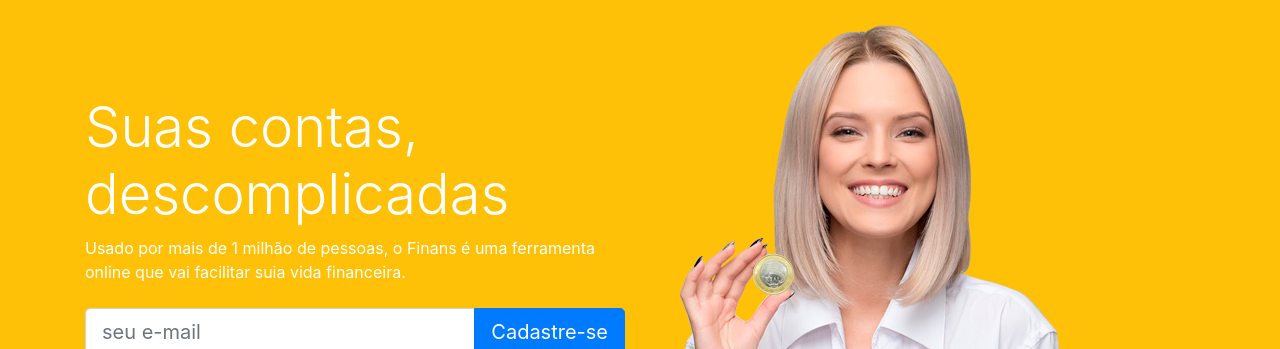
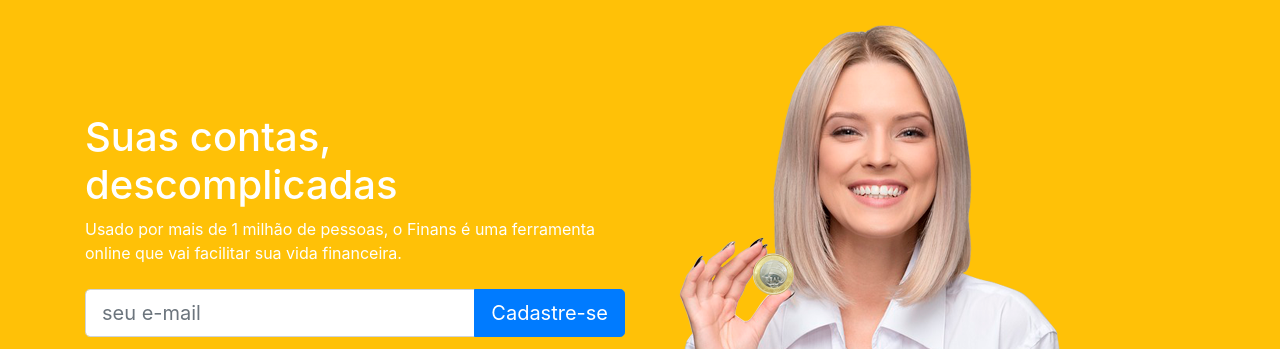
Before and after one commit to Danielcard99/Gerenciador-financeiro-Finans, a plain HTML site: page index.html in a window 1280 px wide. Shown: the part 58-407 px from the top of the page. Drawn offline with nearby package versions, Linux system fonts and the light colour scheme.

Commit message:
Confirmar

```diff
--- a/index.html
+++ b/index.html
@@ -71,10 +71,10 @@
         <div class="row">
           <div class="col-md-6 d-flex">
             <div class="align-self-center">
-              <h1 class="display-4">Suas contas, descomplicadas</h1>
+              <h1>Suas contas, descomplicadas</h1>
               <p>
                 Usado por mais de 1 milhão de pessoas, o Finans é uma ferramenta
-                online que vai facilitar suia vida financeira.
+                online que vai facilitar sua vida financeira.
               </p>
 
               <form class="mt-4 mb-4">
```
